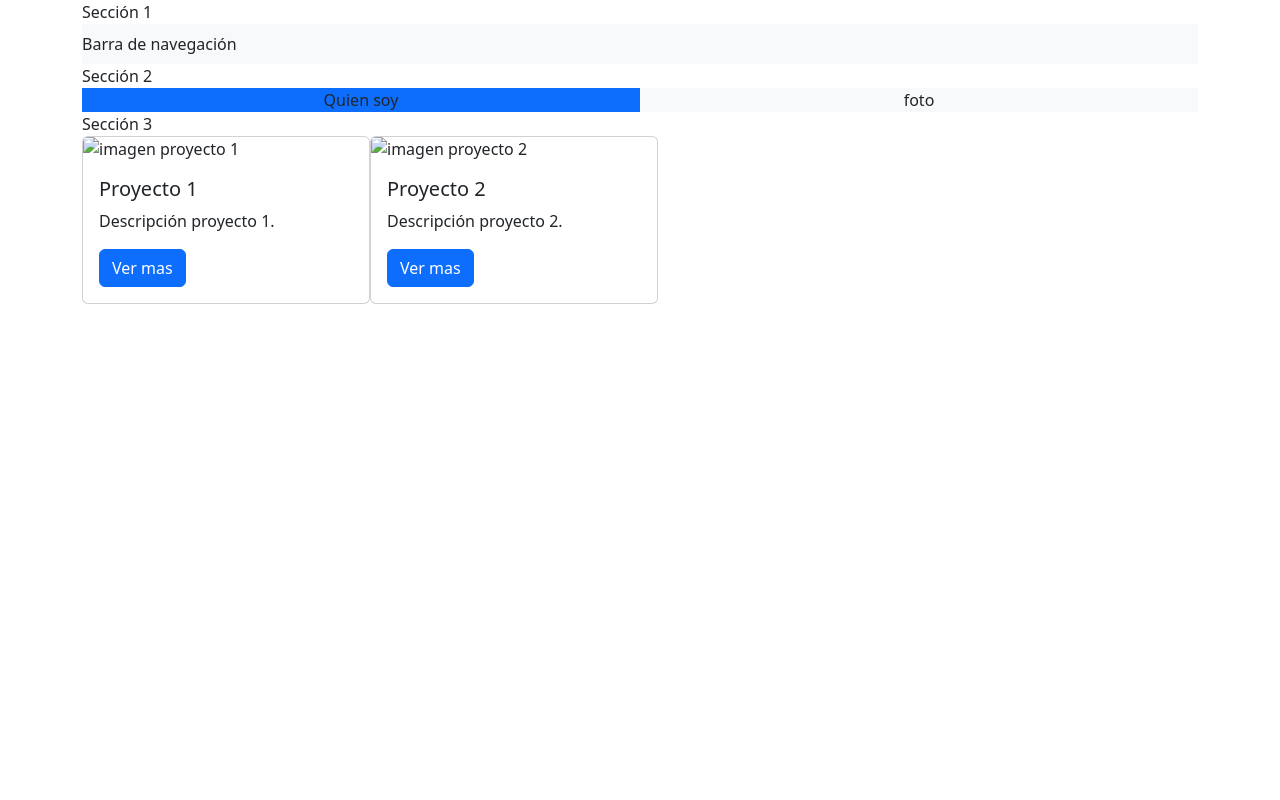
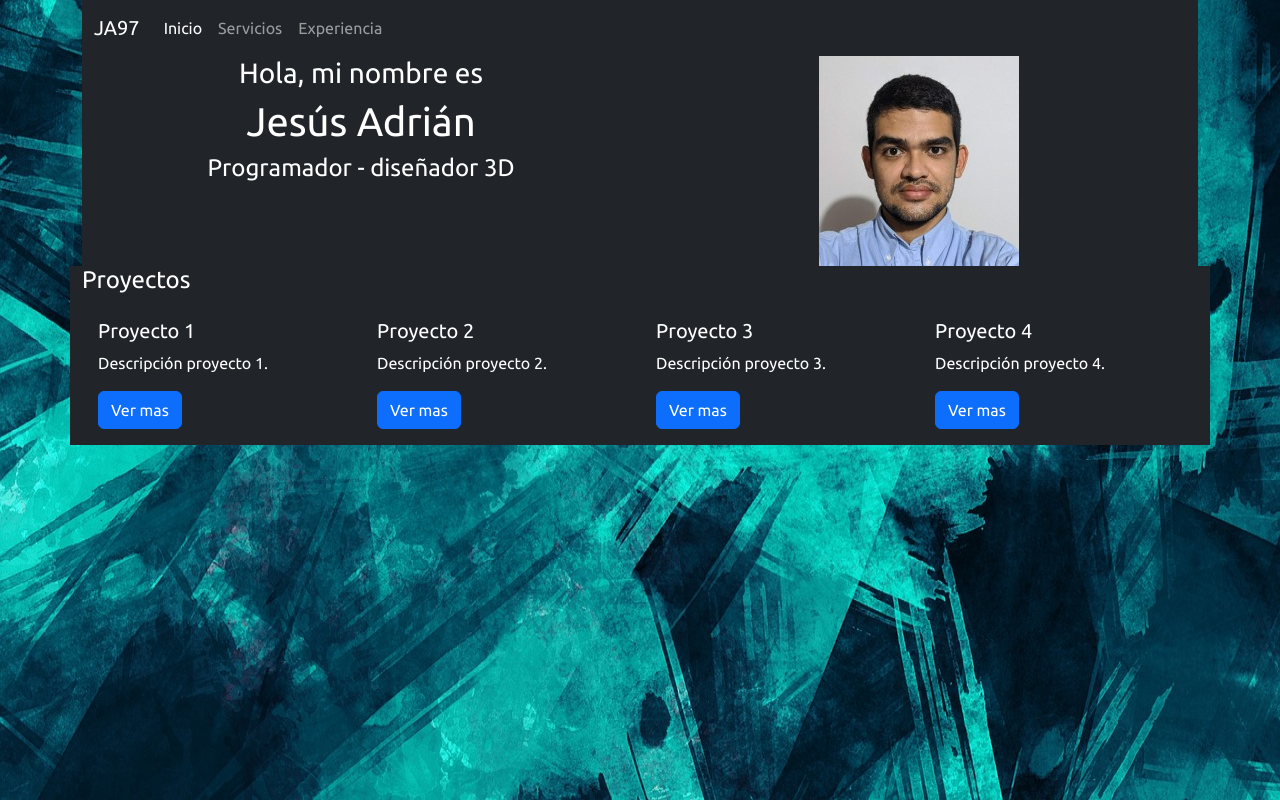
Before and after one commit to JA97v2/plantilla_portafolio_001, a plain HTML site: page index.html in a window 1280 px wide. Drawn offline with Linux system fonts and the light colour scheme.

Commit message:
images added

```diff
--- a/index.html
+++ b/index.html
@@ -7,6 +7,7 @@
     <title>Plantilla portafolio 001</title>
 
     <link rel="stylesheet" href="./style/bootstrap-5.2.0-dist/css/bootstrap.min.css">
+    <link rel="stylesheet" href="./style/stylesheet.css">
 
     <script src="./style/bootstrap-5.2.0-dist/js/bootstrap.bundle.min.js"></script>
 
@@ -17,68 +18,74 @@
 <body>
     <!-- Sección 1 -->
     <section class="container-sm">
-        Sección 1
         <!-- Barra de navegación superior -->
-        <nav class="navbar navbar-expand-lg navbar-light bg-light">
+        <nav class="navbar navbar-expand-lg navbar-dark bg-dark">
             <!-- Contenido barra de navegación -->
-            Barra de navegación
-            <!--
             <div class="container-fluid">
-                <a class="navbar-brand" href="#">Navbar</a>
+                <a class="navbar-brand" href="#">JA97</a>
                 <button class="navbar-toggler" type="button" data-bs-toggle="collapse" data-bs-target="#navbarNav" aria-controls="navbarNav" aria-expanded="false" aria-label="Toggle navigation">
                   <span class="navbar-toggler-icon"></span>
                 </button>
                 <div class="collapse navbar-collapse" id="navbarNav">
                   <ul class="navbar-nav">
                     <li class="nav-item">
-                      <a class="nav-link active" aria-current="page" href="#">Home</a>
+                      <a class="nav-link active" aria-current="page" href="#">Inicio</a>
                     </li>
                     <li class="nav-item">
-                      <a class="nav-link" href="#">Features</a>
+                      <a class="nav-link" href="#">Servicios</a>
                     </li>
                     <li class="nav-item">
-                      <a class="nav-link" href="#">Pricing</a>
-                    </li>
-                    <li class="nav-item">
-                      <a class="nav-link disabled">Disabled</a>
+                      <a class="nav-link" href="#">Experiencia</a>
                     </li>
                   </ul>
                 </div>
             </div>
-            -->
         </nav>
     </section>
     <!-- Sección 2 -->
     <section class="container-sm">
-        Sección 2
-        <div class="container text-center">
+        <div class="container text-center bg-dark">
             <div class="row">
-                <div class="col bg-primary">
-                    Quien soy
+                <div class="col bg-dark">
+                    <h3>Hola, mi nombre es</h3>
+                    <h1>Jesús Adrián</h1>
+                    <h4>Programador - diseñador 3D</h4>
                 </div>
-                <div class="col bg-light">
-                    foto
+                <div class="col bg-dark">
+                    <img src="./img/profile_picture.jpg" alt="profile_picture">
                 </div>
             </div>
         </div>
     </section>
     <!-- Sección 3 -->
-    <section class="container-sm">
-        Sección 3
+    <section class="container-sm bg-dark">
+        <h4>Proyectos</h4>
         <div class="d-flex flex-row">
-            <div class="card" style="width: 18rem;">
-                <img src="..." class="card-img-top" alt="imagen proyecto 1">
-                    <div class="card-body">
+            <div class="card border border-0" style="width: 18rem;">
+                <div class="card-body bg-dark">
                     <h5 class="card-title">Proyecto 1</h5>
                     <p class="card-text">Descripción proyecto 1.</p>
                     <a href="#" class="btn btn-primary">Ver mas</a>
                 </div>
             </div>
-            <div class="card" style="width: 18rem;">
-                <img src="..." class="card-img-top" alt="imagen proyecto 2">
-                    <div class="card-body">
+            <div class="card border border-0" style="width: 18rem;">
+                <div class="card-body bg-dark">
                     <h5 class="card-title">Proyecto 2</h5>
                     <p class="card-text">Descripción proyecto 2.</p>
+                    <a href="#" class="btn btn-primary">Ver mas</a>
+                </div>
+            </div>
+            <div class="card border border-0" style="width: 18rem;">
+                <div class="card-body bg-dark">
+                    <h5 class="card-title">Proyecto 3</h5>
+                    <p class="card-text">Descripción proyecto 3.</p>
+                    <a href="#" class="btn btn-primary">Ver mas</a>
+                </div>
+            </div>
+            <div class="card border border-0" style="width: 18rem;">
+                <div class="card-body bg-dark">
+                    <h5 class="card-title">Proyecto 4</h5>
+                    <p class="card-text">Descripción proyecto 4.</p>
                     <a href="#" class="btn btn-primary">Ver mas</a>
                 </div>
             </div>
--- /dev/null
+++ b/style/stylesheet.css
@@ -0,0 +1,13 @@
+@font-face {
+    font-family: Ubuntu;
+    src:url("./Ubuntu/Ubuntu-Regular.ttf");
+}
+
+body {
+    font-family: 'Ubuntu', sans-serif;
+    color: #fff;
+    background-image: url(../img/packground-img.jpg)!important;
+    background-repeat: no-repeat;
+    background-attachment: fixed;
+    background-size: 100% 100%;
+}
```
Also changed, not shown: img/packground-img.jpg (added), img/profile_picture.jpg (added), style/Ubuntu/UFL.txt (added), style/Ubuntu/Ubuntu-Bold.ttf (added), style/Ubuntu/Ubuntu-BoldItalic.ttf (added), style/Ubuntu/Ubuntu-Italic.ttf (added), style/Ubuntu/Ubuntu-Light.ttf (added), style/Ubuntu/Ubuntu-LightItalic.ttf (added), style/Ubuntu/Ubuntu-Medium.ttf (added), style/Ubuntu/Ubuntu-MediumItalic.ttf (added), style/Ubuntu/Ubuntu-Regular.ttf (added). Lines whose indentation alone changed are shown as unchanged.
